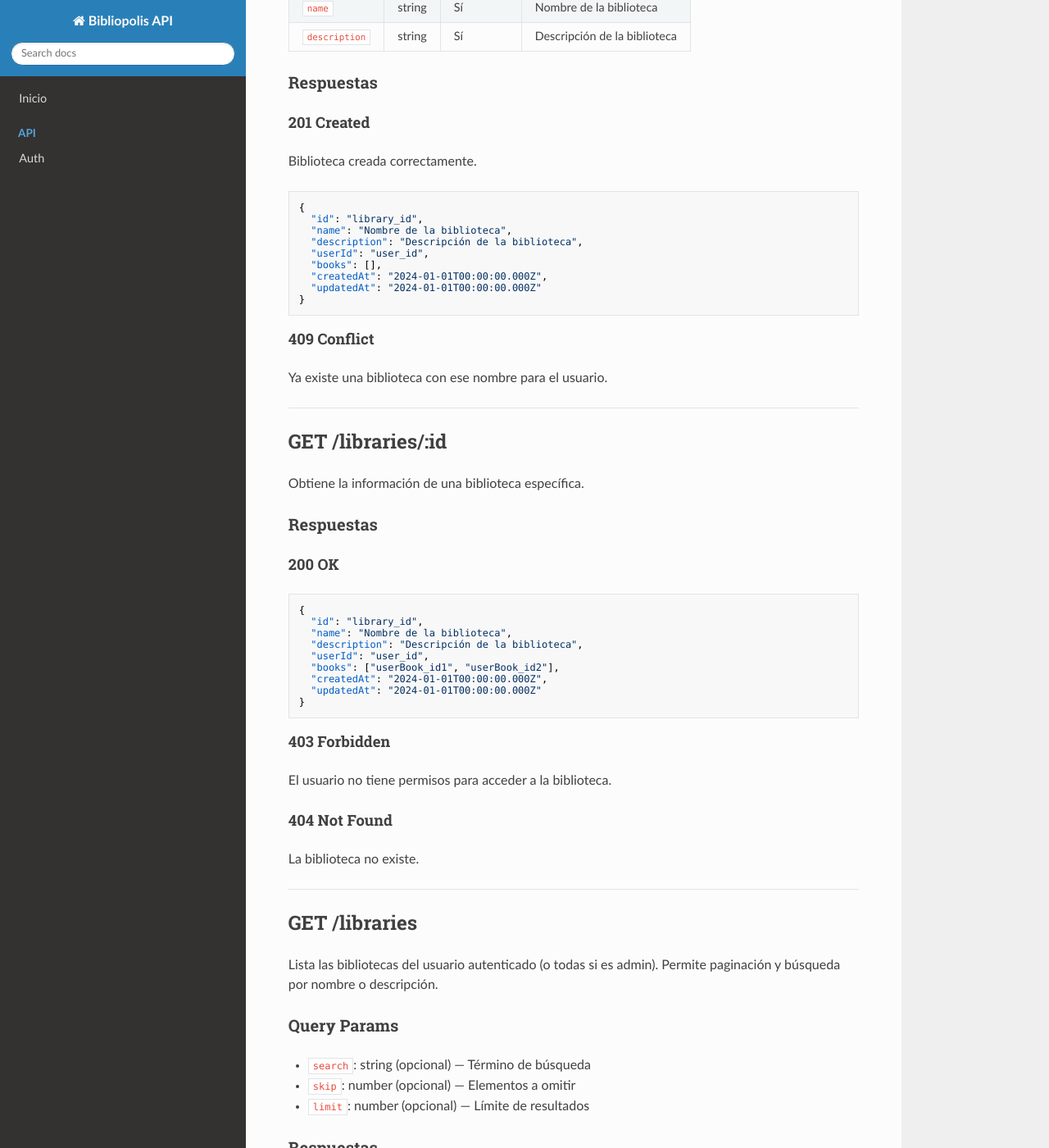
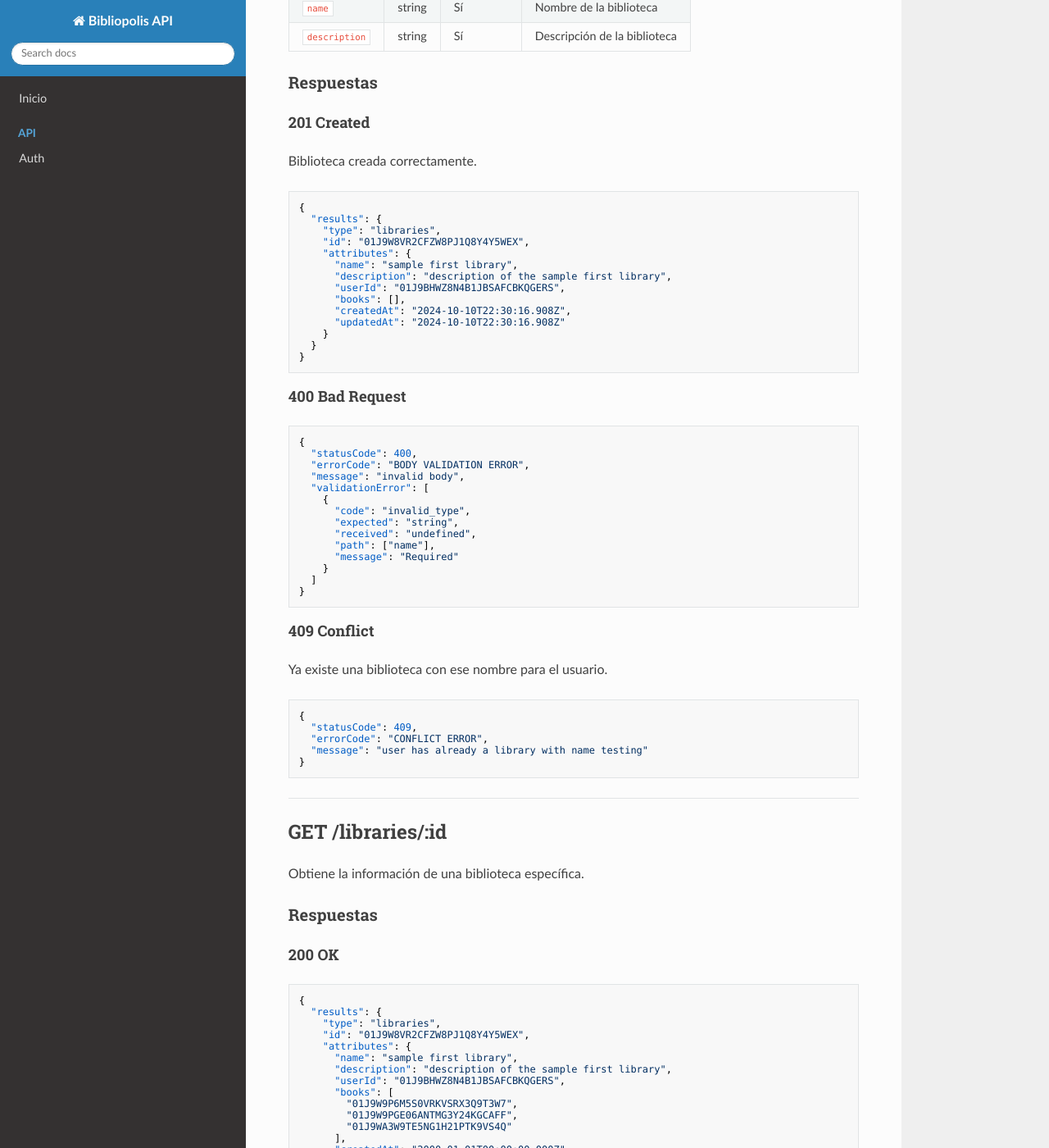
Before and after one commit to biorubenfs/bibliopolis, an MkDocs documentation site: the page built from docs/api/libraries.md, in a window 1280 px wide and 1400 px high, scrolled down 527 px. Shown: the whole window at 82% size. Built offline with MkDocs 1.6.1, drawn with Linux system fonts in a browser that asks for light colours; nearby versions of some CDN libraries; some of the changed text lies outside the part shown.

Commit message:
docs: update libraries documentation with correct bodies

````diff
--- a/docs/api/libraries.md
+++ b/docs/api/libraries.md
@@ -16,7 +16,7 @@ Crea una nueva biblioteca para el usuario autenticado.
 ```
 
 | Campo         | Tipo   | Requerido | Descripción                  |
-|---------------|--------|-----------|------------------------------|
+| ------------- | ------ | --------- | ---------------------------- |
 | `name`        | string | Sí        | Nombre de la biblioteca      |
 | `description` | string | Sí        | Descripción de la biblioteca |
 
@@ -28,19 +28,51 @@ Biblioteca creada correctamente.
 
 ```json
 {
-  "id": "library_id",
-  "name": "Nombre de la biblioteca",
-  "description": "Descripción de la biblioteca",
-  "userId": "user_id",
-  "books": [],
-  "createdAt": "2024-01-01T00:00:00.000Z",
-  "updatedAt": "2024-01-01T00:00:00.000Z"
+  "results": {
+    "type": "libraries",
+    "id": "01J9W8VR2CFZW8PJ1Q8Y4Y5WEX",
+    "attributes": {
+      "name": "sample first library",
+      "description": "description of the sample first library",
+      "userId": "01J9BHWZ8N4B1JBSAFCBKQGERS",
+      "books": [],
+      "createdAt": "2024-10-10T22:30:16.908Z",
+      "updatedAt": "2024-10-10T22:30:16.908Z"
+    }
+  }
+}
+```
+
+#### 400 Bad Request
+
+```json
+{
+  "statusCode": 400,
+  "errorCode": "BODY VALIDATION ERROR",
+  "message": "invalid body",
+  "validationError": [
+    {
+      "code": "invalid_type",
+      "expected": "string",
+      "received": "undefined",
+      "path": ["name"],
+      "message": "Required"
+    }
+  ]
 }
 ```
 
 #### 409 Conflict
 
 Ya existe una biblioteca con ese nombre para el usuario.
+
+```json
+{
+  "statusCode": 409,
+  "errorCode": "CONFLICT ERROR",
+  "message": "user has already a library with name testing"
+}
+```
 
 ---
 
@@ -54,13 +86,22 @@ Obtiene la información de una biblioteca específica.
 
 ```json
 {
-  "id": "library_id",
-  "name": "Nombre de la biblioteca",
-  "description": "Descripción de la biblioteca",
-  "userId": "user_id",
-  "books": ["userBook_id1", "userBook_id2"],
-  "createdAt": "2024-01-01T00:00:00.000Z",
-  "updatedAt": "2024-01-01T00:00:00.000Z"
+  "results": {
+    "type": "libraries",
+    "id": "01J9W8VR2CFZW8PJ1Q8Y4Y5WEX",
+    "attributes": {
+      "name": "sample first library",
+      "description": "description of the sample first library",
+      "userId": "01J9BHWZ8N4B1JBSAFCBKQGERS",
+      "books": [
+        "01J9W9P6M5S0VRKVSRX3Q9T3W7",
+        "01J9W9PGE06ANTMG3Y24KGCAFF",
+        "01J9WA3W9TE5NG1H21PTK9VS4Q"
+      ],
+      "createdAt": "2000-01-01T00:00:00.000Z",
+      "updatedAt": "2000-01-01T00:00:00.000Z"
+    }
+  }
 }
 ```
 
@@ -93,14 +134,18 @@ Lista las bibliotecas del usuario autenticado (o todas si es admin). Permite pag
   "results": [
     {
       "type": "libraries",
-      "id": "library_id",
+      "id": "01J9W8VR2CFZW8PJ1Q8Y4Y5WEX",
       "attributes": {
-        "name": "Nombre de la biblioteca",
-        "description": "Descripción de la biblioteca",
-        "userId": "user_id",
-        "books": ["userBook_id1"],
-        "createdAt": "2024-01-01T00:00:00.000Z",
-        "updatedAt": "2024-01-01T00:00:00.000Z"
+        "name": "sample first library",
+        "description": "description of the sample first library",
+        "userId": "01J9BHWZ8N4B1JBSAFCBKQGERS",
+        "books": [
+          "01J9W9P6M5S0VRKVSRX3Q9T3W7",
+          "01J9W9PGE06ANTMG3Y24KGCAFF",
+          "01J9WA3W9TE5NG1H21PTK9VS4Q"
+        ],
+        "createdAt": "2000-01-01T00:00:00.000Z",
+        "updatedAt": "2000-01-01T00:00:00.000Z"
       }
     }
   ],
@@ -146,9 +191,9 @@ Añade un libro a la biblioteca. Si el libro no existe en el sistema, se consult
 }
 ```
 
-| Campo   | Tipo   | Requerido | Descripción                |
-|---------|--------|-----------|----------------------------|
-| `isbn`  | string | Sí        | ISBN-13 del libro a añadir |
+| Campo  | Tipo   | Requerido | Descripción                |
+| ------ | ------ | --------- | -------------------------- |
+| `isbn` | string | Sí        | ISBN-13 del libro a añadir |
 
 ### Respuestas
 
````
